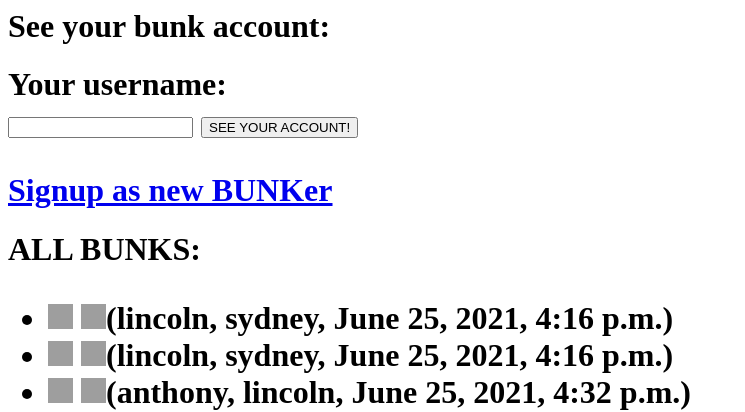
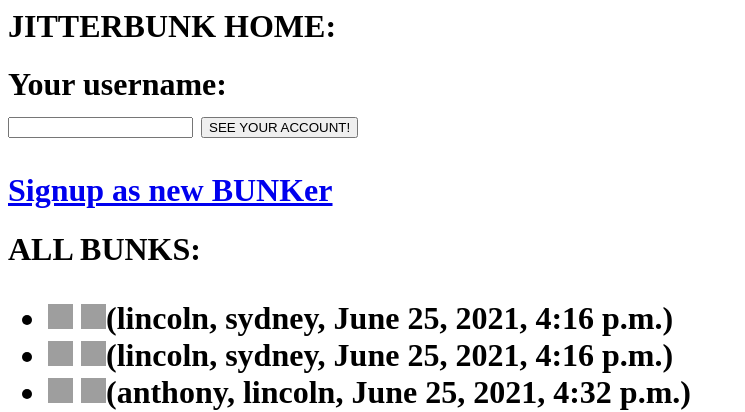
Before and after one commit to linc1097/jitterbunk, a Django app: page /jb/ in a window 1280 px wide. Shown: the top 412 px of the page, without its empty margins (0-745 px from the left). Run offline with Django 3.2, Linux system fonts and the light colour scheme; data comes from the database, SQL or seed files in the repository; grey boxes are pictures that could not be loaded.

Commit message:
changed text for homepage

```diff
--- a/jb/templates/jb/allBunks.html
+++ b/jb/templates/jb/allBunks.html
@@ -1,6 +1,6 @@
 <html>
 <body>
-<h1>See your bunk account:<h1>
+<h1>JITTERBUNK HOME:<h1>
 {% if message %}<p><strong>{{ message }}</strong></p>{% endif %}
 
 <form action="{% url 'jb:allBunks' %}" method="post">
```
